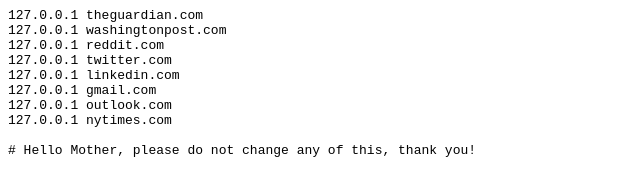
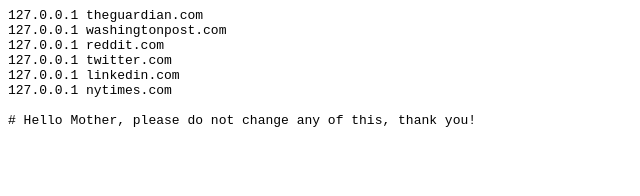
Before and after one commit to GotaLoveFiraCode/nodistractions, a plain HTML site: page files/hosts.html in a window 1280 px wide. Shown: the whole page, without its empty margins (0-640 px from the left). Drawn offline with Linux system fonts and the light colour scheme.

Commit message:
allowed gmail, outlook

```diff
--- a/files/hosts.html
+++ b/files/hosts.html
@@ -13,8 +13,6 @@
 127.0.0.1 reddit.com
 127.0.0.1 twitter.com
 127.0.0.1 linkedin.com
-127.0.0.1 gmail.com
-127.0.0.1 outlook.com
 127.0.0.1 nytimes.com
 
 # Hello Mother, please do not change any of this, thank you!
```
